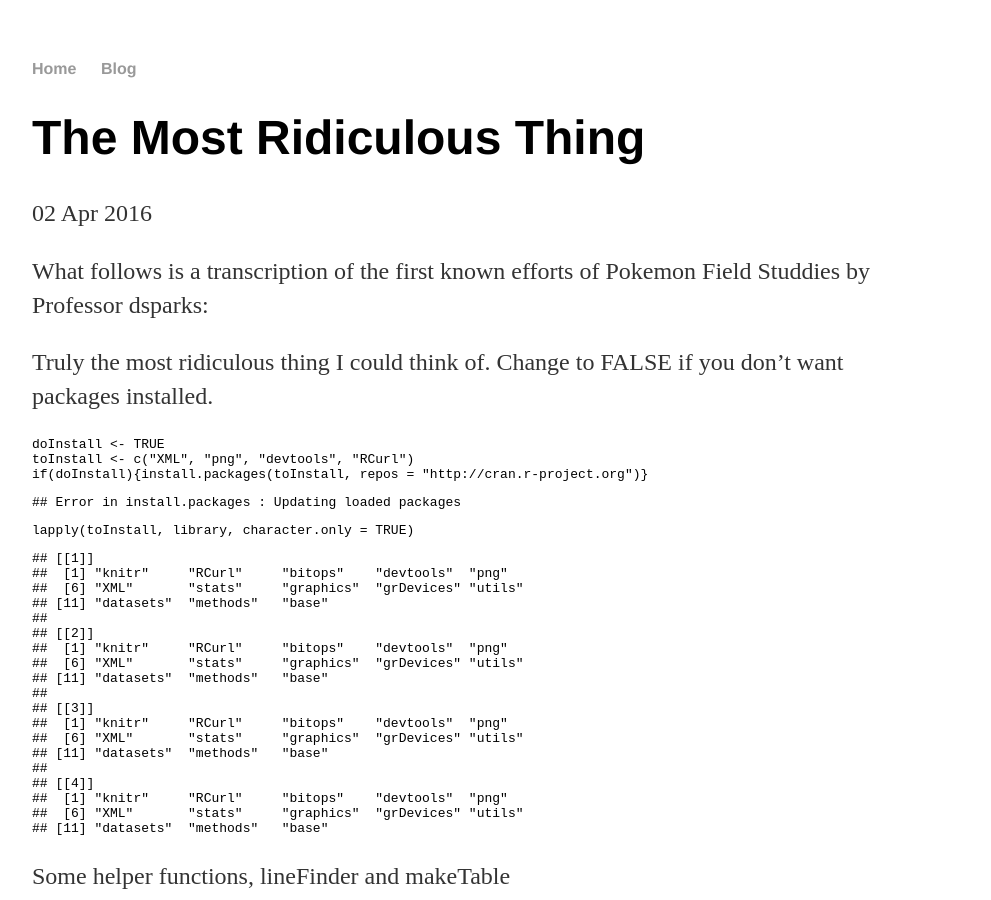
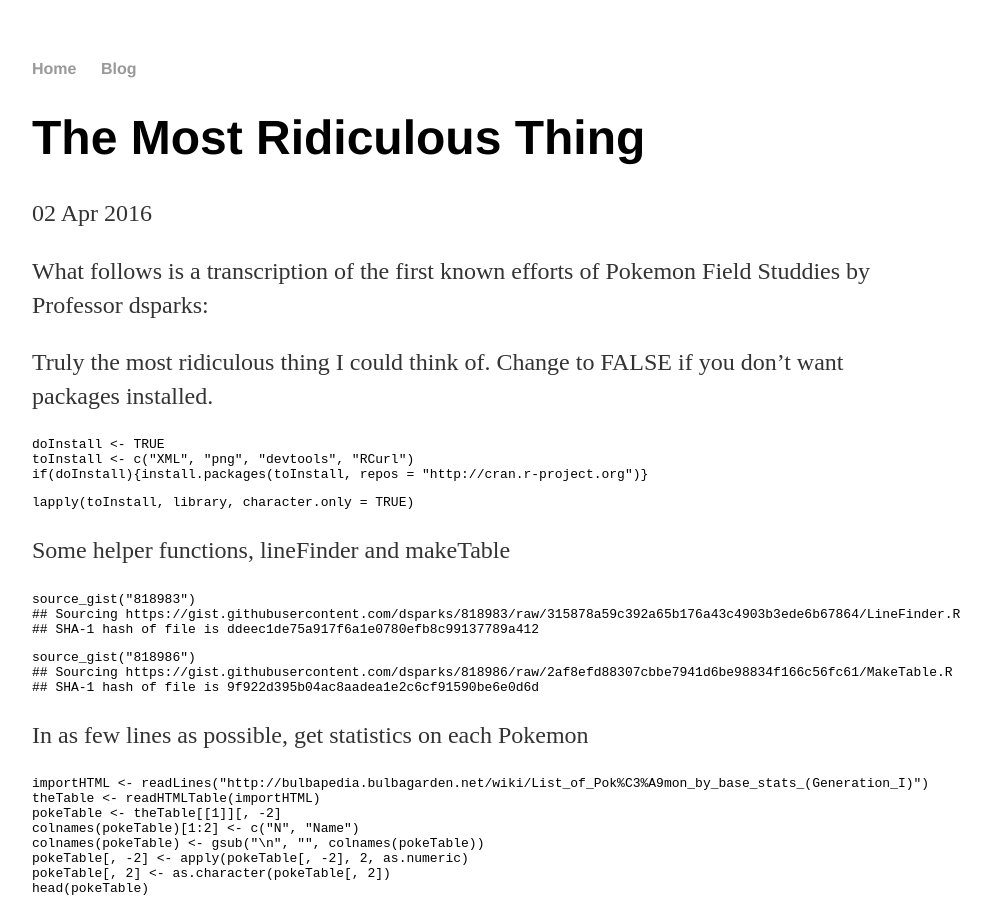
Before and after one commit to DaveParr/Pokemon_FieldStudies, a Jekyll site: the page built from _posts/2016-04-02-ridiculous.md, in a window 1280 px wide and 900 px high. Shown: the whole window, without its empty margins (160-1151 px from the left). Built offline with Jekyll 4.4.1, drawn with Linux system fonts in a browser that asks for light colours.

Commit message:
removed comments that were outputs

````diff
--- a/_posts/2016-04-02-ridiculous.md
+++ b/_posts/2016-04-02-ridiculous.md
@@ -15,34 +15,8 @@ toInstall <- c("XML", "png", "devtools", "RCurl")
 if(doInstall){install.packages(toInstall, repos = "http://cran.r-project.org")}
 ```
 
-```
-## Error in install.packages : Updating loaded packages
-```
-
 ```{r}
 lapply(toInstall, library, character.only = TRUE)
-```
-
-```
-## [[1]]
-##  [1] "knitr"     "RCurl"     "bitops"    "devtools"  "png"
-##  [6] "XML"       "stats"     "graphics"  "grDevices" "utils"
-## [11] "datasets"  "methods"   "base"
-##
-## [[2]]
-##  [1] "knitr"     "RCurl"     "bitops"    "devtools"  "png"
-##  [6] "XML"       "stats"     "graphics"  "grDevices" "utils"
-## [11] "datasets"  "methods"   "base"
-##
-## [[3]]
-##  [1] "knitr"     "RCurl"     "bitops"    "devtools"  "png"
-##  [6] "XML"       "stats"     "graphics"  "grDevices" "utils"
-## [11] "datasets"  "methods"   "base"
-##
-## [[4]]
-##  [1] "knitr"     "RCurl"     "bitops"    "devtools"  "png"
-##  [6] "XML"       "stats"     "graphics"  "grDevices" "utils"
-## [11] "datasets"  "methods"   "base"
 ```
 
 Some helper functions, lineFinder and makeTable
````
